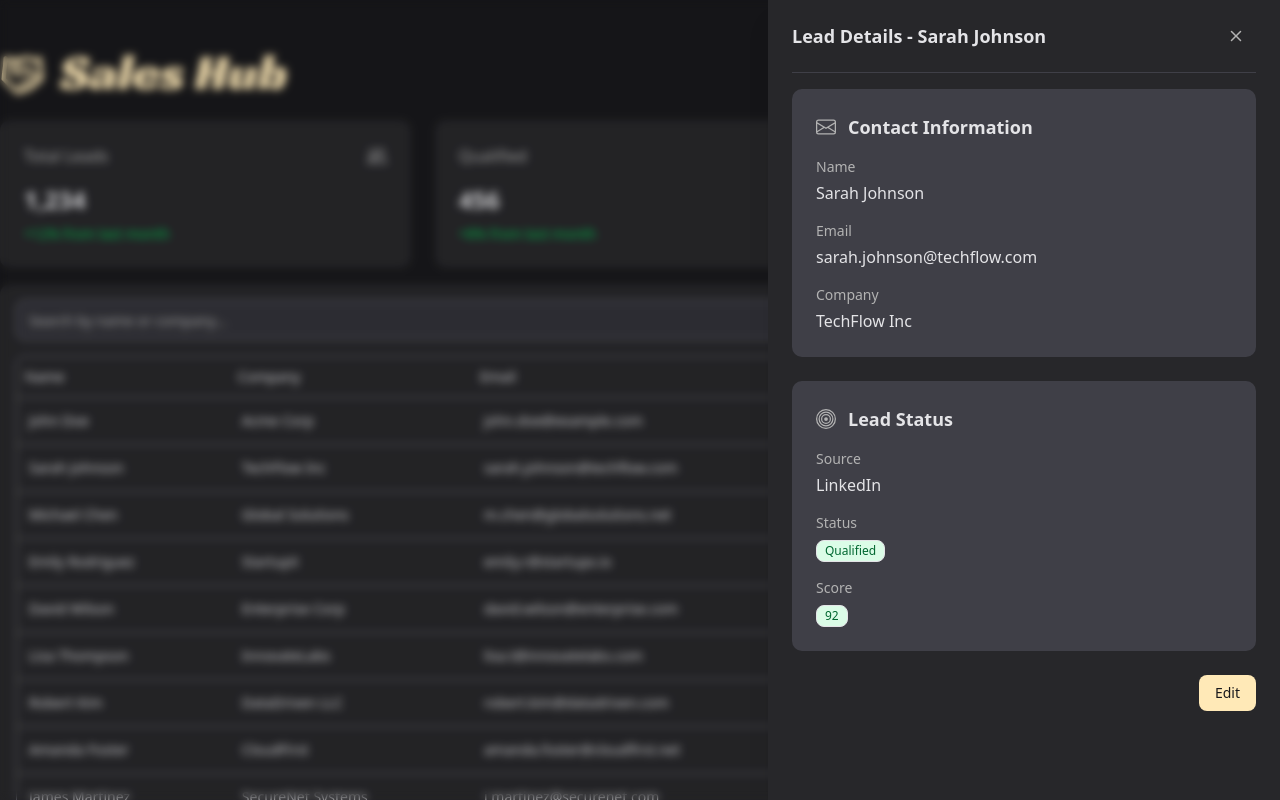
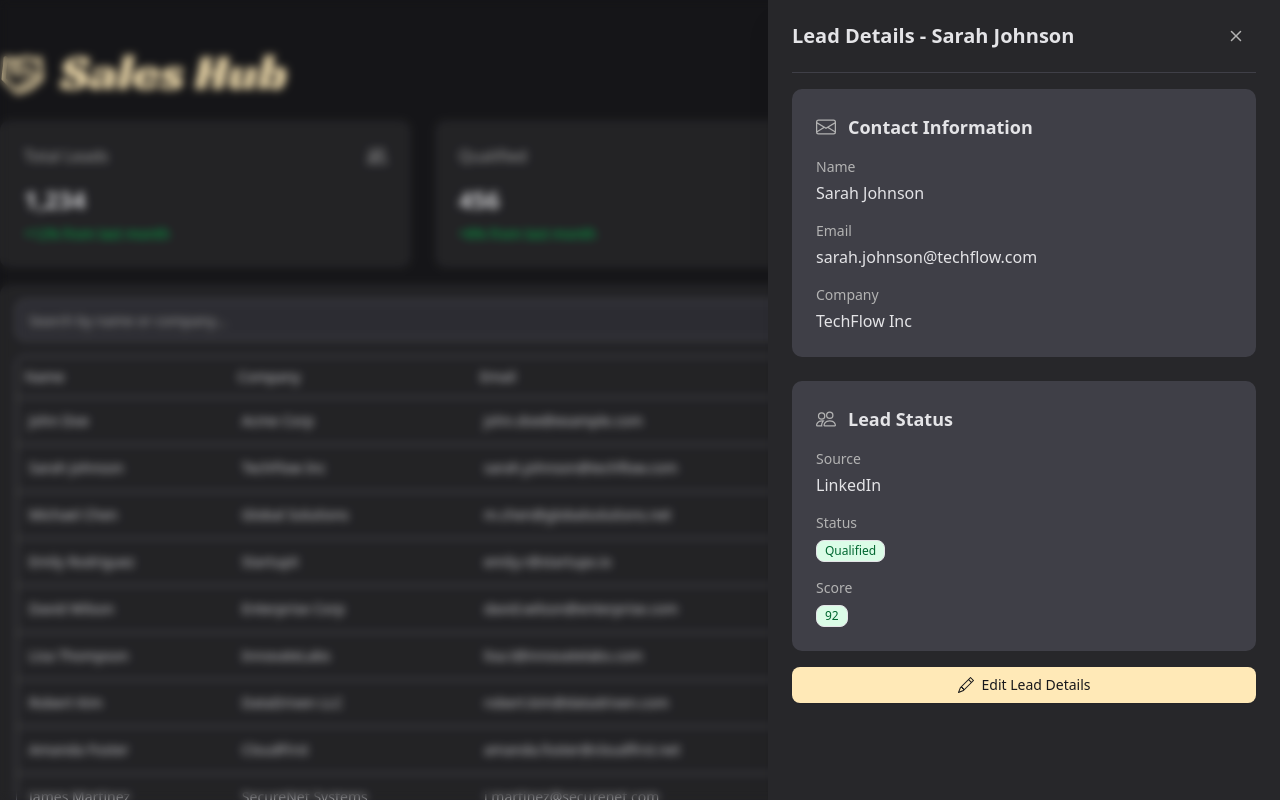
Before and after one commit to JefteMedeiros/coverpin-assessment, a React (Vite) app: page / in a window 1280 px wide. Both pictures are taken after a click on the element 640 px from the left and 468 px from the top of the page. Shown: the top 800 px of the page. Built offline with nearby package versions, Linux system fonts and the light colour scheme.

Commit message:
feat: lead information button icons

```diff
--- /dev/null
+++ b/src/components/icons/pencil copy.tsx
@@ -0,0 +1,15 @@
+import { cn } from "@/utils/cn";
+
+
+interface Props {
+  className?: string;
+}
+
+export function SdCard({ className }: Props) {
+  return (
+    <svg xmlns="http://www.w3.org/2000/svg" width="16" height="16" fill="currentColor" className={cn(className)} viewBox="0 0 16 16" aria-hidden="true">
+      <path d="M6.25 3.5a.75.75 0 0 0-1.5 0v2a.75.75 0 0 0 1.5 0zm2 0a.75.75 0 0 0-1.5 0v2a.75.75 0 0 0 1.5 0zm2 0a.75.75 0 0 0-1.5 0v2a.75.75 0 0 0 1.5 0zm2 0a.75.75 0 0 0-1.5 0v2a.75.75 0 0 0 1.5 0z" />
+      <path fill-rule="evenodd" d="M5.914 0H12.5A1.5 1.5 0 0 1 14 1.5v13a1.5 1.5 0 0 1-1.5 1.5h-9A1.5 1.5 0 0 1 2 14.5V3.914c0-.398.158-.78.44-1.06L4.853.439A1.5 1.5 0 0 1 5.914 0M13 1.5a.5.5 0 0 0-.5-.5H5.914a.5.5 0 0 0-.353.146L3.146 3.561A.5.5 0 0 0 3 3.914V14.5a.5.5 0 0 0 .5.5h9a.5.5 0 0 0 .5-.5z" />
+    </svg>
+  )
+}
--- /dev/null
+++ b/src/components/icons/pencil.tsx
@@ -0,0 +1,14 @@
+import { cn } from "@/utils/cn";
+
+
+interface Props {
+  className?: string;
+}
+
+export function Pencil({ className }: Props) {
+  return (
+    <svg xmlns="http://www.w3.org/2000/svg" width="16" height="16" fill="currentColor" className={cn(className)} viewBox="0 0 16 16" aria-hidden="true">
+      <path d="M12.146.146a.5.5 0 0 1 .708 0l3 3a.5.5 0 0 1 0 .708l-10 10a.5.5 0 0 1-.168.11l-5 2a.5.5 0 0 1-.65-.65l2-5a.5.5 0 0 1 .11-.168zM11.207 2.5 13.5 4.793 14.793 3.5 12.5 1.207zm1.586 3L10.5 3.207 4 9.707V10h.5a.5.5 0 0 1 .5.5v.5h.5a.5.5 0 0 1 .5.5v.5h.293zm-9.761 5.175-.106.106-1.528 3.821 3.821-1.528.106-.106A.5.5 0 0 1 5 12.5V12h-.5a.5.5 0 0 1-.5-.5V11h-.5a.5.5 0 0 1-.468-.325" />
+    </svg>
+  )
+}
--- a/src/components/lead-information-panel.tsx
+++ b/src/components/lead-information-panel.tsx
@@ -4,9 +4,13 @@ import { LeadStatus } from "@/types/leads";
 import type { EditLeadSchema } from "@/utils/schemas/lead";
 import { getScoreColor } from "@/utils/score-colors";
 import { getStatusColor } from "@/utils/status-colors";
-import { Bullseye } from "./icons/bullseye";
 import { Envelope } from "./icons/envelope";
+import { Pencil } from "./icons/pencil";
+import { SdCard } from "./icons/pencil copy";
+import { People } from "./icons/people";
+import { X } from "./icons/x";
 import { Badge } from "./ui/badge";
+import { Button } from "./ui/button";
 import { CardItem, InformationCard } from "./ui/information-card";
 import { InlineEditEmail, InlineEditSelect, validateFormComplete } from "./ui/inline-edit";
 import { SlideOverBody, SlideOverFooter, SlideOverPanel } from "./ui/slide-over-panel";
@@ -101,13 +105,13 @@ export function LeadInformationPanel({
 											error={errors.email}
 										/>
 									) : (
-										<p className="text-input">{selectedLead.email}</p>
+										<p className="text-base font-medium text-input">{selectedLead.email}</p>
 									)}
 								</div>
 								<CardItem label="Company" content={selectedLead.company} />
 							</InformationCard>
 
-							<InformationCard title="Lead Status" icon={<Bullseye className="w-5 h-5" />}>
+							<InformationCard title="Lead Status" icon={<People className="w-5 h-5" />}>
 								<CardItem label="Source" content={selectedLead.source} />
 								<div className="space-y-1">
 									<p className="text-sm text-muted-foreground">Status</p>
@@ -134,31 +138,33 @@ export function LeadInformationPanel({
 					</SlideOverBody>
 
 					<SlideOverFooter>
-						<div className="flex justify-end gap-3">
+						<div className="flex justify-end gap-3 w-full">
 							{isEditing ? (
 								<>
-									<button
+									<Button
+										className="flex-1"
 										type="button"
 										onClick={handleCancelEdit}
-										className="px-4 py-2 text-sm bg-secondary text-secondary-foreground rounded-md hover:bg-secondary/90"
+										variant="secondary"
 									>
+										<X className="w-6 h-6" />
 										Cancel
-									</button>
-									<button
-										type="submit"
-										className="px-4 py-2 text-sm bg-primary text-primary-foreground rounded-md hover:bg-primary/90"
-									>
+									</Button>
+									<Button className="flex-1" type="submit" variant="default">
+										<SdCard className="w-5 h-5" />
 										Save Changes
-									</button>
+									</Button>
 								</>
 							) : (
-								<button
+								<Button
+									className="w-full"
+									onClick={handleStartEdit}
+									variant="default"
 									type="button"
-									onClick={handleStartEdit}
-									className="px-4 py-2 text-sm bg-primary text-primary-foreground rounded-md hover:bg-primary/90"
 								>
-									Edit
-								</button>
+									<Pencil className="w-5 h-5" />
+									Edit Lead Details
+								</Button>
 							)}
 						</div>
 					</SlideOverFooter>
--- a/src/components/ui/slide-over-panel.tsx
+++ b/src/components/ui/slide-over-panel.tsx
@@ -77,7 +77,7 @@ export function SlideOverPanel({
                     {title && (
                       <div className="px-6">
                         <div className="flex items-center justify-between py-4">
-                          <DialogTitle className="text-lg font-semibold text-input">
+                          <DialogTitle className="text-xl font-semibold text-input">
                             {title}
                           </DialogTitle>
                           <button
@@ -143,7 +143,7 @@ export function SlideOverFooter({
   className?: string
 }) {
   return (
-    <div className={cn('mt-6 flex flex-col-reverse gap-3 sm:flex-row sm:justify-end', className)}>
+    <div className={cn('mt-4 flex flex-col-reverse gap-3 sm:flex-row sm:justify-end', className)}>
       {children}
     </div>
   )
```
